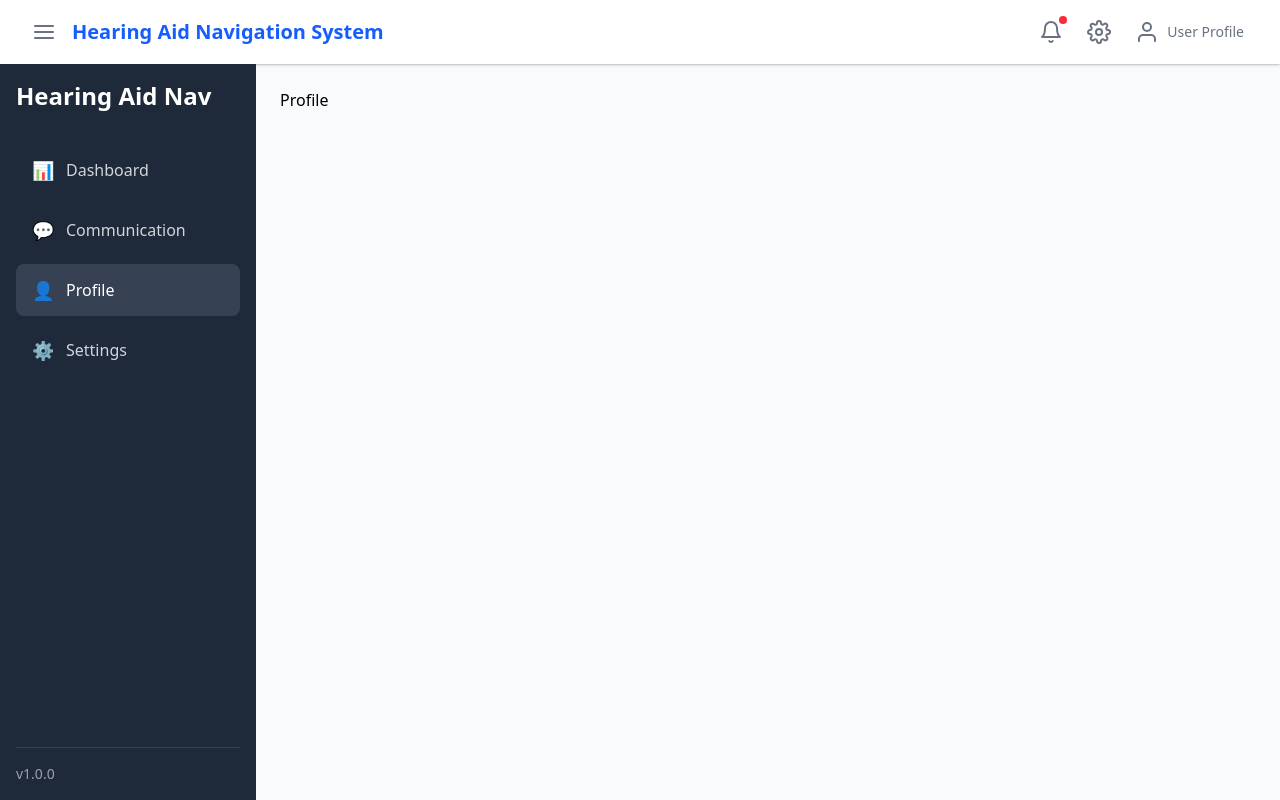
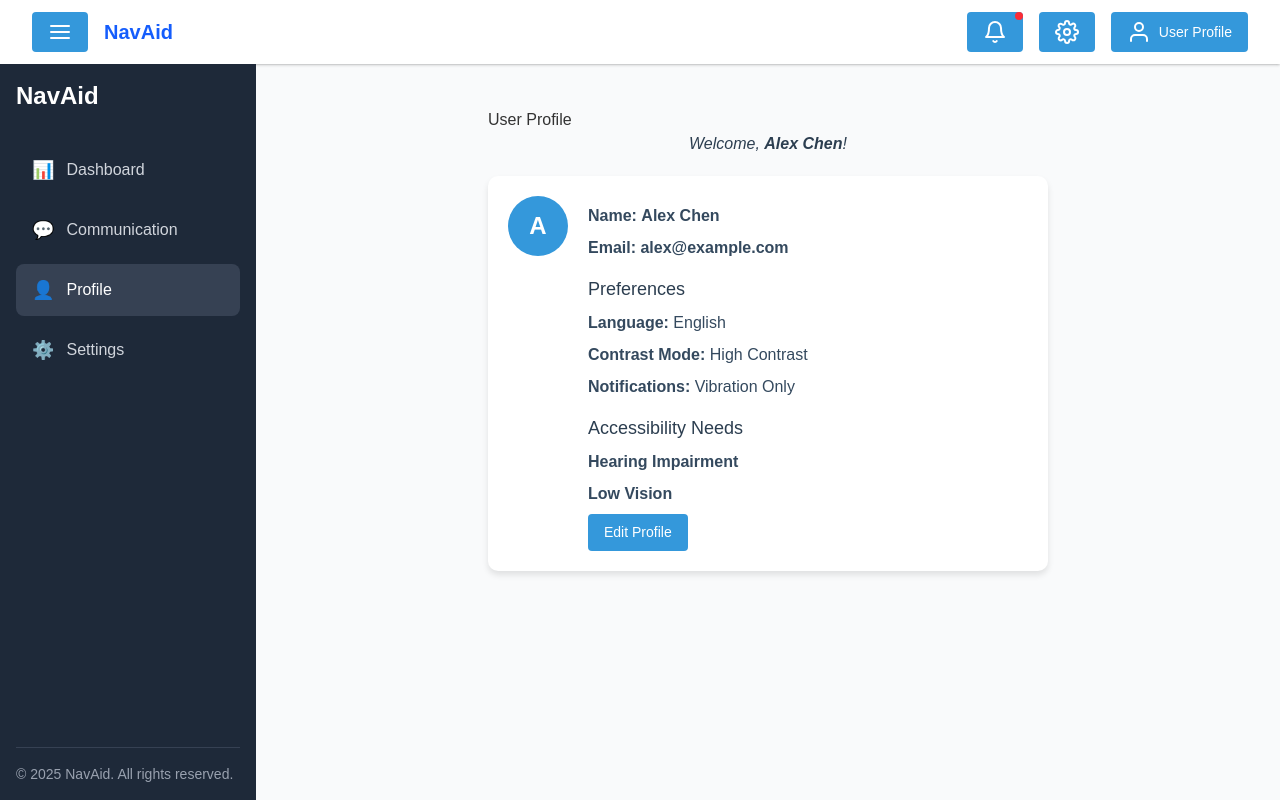
Before and after one commit to SaiTejaSalvaji/HearingAidNavigation, a React (Vite) app: page /profile in a window 1280 px wide. Built offline with nearby package versions, Linux system fonts and the light colour scheme.

Commit message:
added settings and profile

```diff
--- a/src/components/Header.jsx
+++ b/src/components/Header.jsx
@@ -24,7 +24,7 @@ export default function Header({ onMenuToggle }) {
               className="text-xl font-bold text-blue-600"
               whileHover={{ scale: 1.02 }}
             >
-              Hearing Aid Navigation System
+              NavAid
             </motion.div>
           </div>
 
--- a/src/components/Sidebar.jsx
+++ b/src/components/Sidebar.jsx
@@ -11,7 +11,7 @@ export default function Sidebar() {
         animate={{ opacity: 1 }}
         transition={{ delay: 0.2 }}
       >
-        <h1 className="text-2xl font-bold">Hearing Aid Nav</h1>
+        <h1 className="text-2xl font-bold">NavAid</h1>
       </motion.div>
 
       {/* Navigation Links */}
@@ -50,7 +50,7 @@ export default function Sidebar() {
       {/* Bottom Area */}
       <div className="mt-auto pt-4 border-t border-gray-700">
         <div className="text-gray-400 text-sm">
-          v1.0.0
+          <p>© 2025 NavAid. All rights reserved.</p>
         </div>
       </div>
     </div>
--- /dev/null
+++ b/src/pages/Profile.css
@@ -0,0 +1,107 @@
+/* Base Styles */
+.user-profile {
+  max-width: 600px;
+  margin: 0 auto;
+  padding: 20px;
+  font-family: 'Arial', sans-serif;
+}
+
+h2 {
+  color: #2c3e50;
+  text-align: center;
+  margin-bottom: 20px;
+}
+
+/* Profile Card */
+.profile-card {
+  background: #fff;
+  border-radius: 10px;
+  box-shadow: 0 4px 6px rgba(0, 0, 0, 0.1);
+  padding: 20px;
+  display: flex;
+  gap: 20px;
+}
+
+.avatar {
+  width: 60px;
+  height: 60px;
+  background: #3498db;
+  color: white;
+  border-radius: 50%;
+  display: flex;
+  align-items: center;
+  justify-content: center;
+  font-size: 24px;
+  font-weight: bold;
+  flex-shrink: 0;
+}
+
+.profile-info {
+  flex-grow: 1;
+}
+
+.profile-info p, .profile-info li {
+  margin: 8px 0;
+  color: #34495e;
+}
+
+.profile-info h3 {
+  margin-top: 16px;
+  color: #2c3e50;
+  font-size: 18px;
+}
+
+/* Edit Form */
+.edit-form {
+  flex-grow: 1;
+  display: flex;
+  flex-direction: column;
+  gap: 12px;
+}
+
+.edit-form label {
+  display: flex;
+  flex-direction: column;
+  gap: 4px;
+  color: #34495e;
+}
+
+.edit-form input, .edit-form select {
+  padding: 8px;
+  border: 1px solid #bdc3c7;
+  border-radius: 4px;
+  font-size: 14px;
+}
+
+.form-actions {
+  display: flex;
+  gap: 10px;
+  margin-top: 10px;
+}
+
+/* Buttons */
+button {
+  background: #3498db;
+  color: white;
+  border: none;
+  padding: 8px 16px;
+  border-radius: 4px;
+  cursor: pointer;
+  font-size: 14px;
+  transition: background 0.3s;
+}
+
+button:hover {
+  background: #2980b9;
+}
+
+/* Accessibility Tweaks */
+.high-contrast .user-profile {
+  background: #000;
+  color: #fff;
+}
+
+.high-contrast .profile-card {
+  background: #111;
+  border: 2px solid yellow;
+}
--- a/src/pages/Profile.jsx
+++ b/src/pages/Profile.jsx
@@ -1,9 +1,93 @@
-import React from 'react'
+import React, { useState } from 'react';
+import './Profile.css';
 
-function Profile() {
+const Profile = () => {
+  // Mock user data
+  const [user, setUser] = useState({
+    name: "Alex Chen",
+    email: "alex@example.com",
+    preferences: {
+      language: "English",
+      contrastMode: "High Contrast",
+      notificationSound: "Vibration Only",
+    },
+    accessibilityNeeds: ["Hearing Impairment", "Low Vision"],
+  });
+
+  // Edit mode toggle
+  const [isEditing, setIsEditing] = useState(false);
+
   return (
-    <div>Profile</div>
-  )
-}
+    <div className="user-profile">
+      <h1>User Profile</h1>
+      <h2><em>Welcome, <strong>{user.name}</strong>!</em></h2>
 
-export default Profile
+      {/* Profile Card */}
+      <div className="profile-card">
+        <div className="avatar">A</div>
+
+        {!isEditing ? (
+          // Display Mode
+          <div className="profile-info">
+            <p><strong>Name:</strong> <strong>{user.name}</strong></p>
+            <p><strong>Email:</strong> <strong>{user.email}</strong></p>
+            <h3>Preferences</h3>
+            <ul>
+              <li><strong>Language:</strong> {user.preferences.language}</li>
+              <li><strong>Contrast Mode:</strong> {user.preferences.contrastMode}</li>
+              <li><strong>Notifications:</strong> {user.preferences.notificationSound}</li>
+            </ul>
+            <h3>Accessibility Needs</h3>
+            <ul>
+              {user.accessibilityNeeds.map((need, index) => (
+                <li key={index}><strong>{need}</strong></li>
+              ))}
+            </ul>
+            <button onClick={() => setIsEditing(true)}>Edit Profile</button>
+          </div>
+        ) : (
+          // Edit Mode
+          <form className="edit-form">
+            <label>
+              <strong>Name:</strong>
+              <input
+                type="text"
+                value={user.name}
+                onChange={(e) => setUser({...user, name: e.target.value})}
+              />
+            </label>
+
+            <label>
+              <strong>Email:</strong>
+              <input
+                type="email"
+                value={user.email}
+                onChange={(e) => setUser({...user, email: e.target.value})}
+              />
+            </label>
+
+            <h3>Preferences</h3>
+            <label>
+              <strong>Language:</strong>
+              <select
+                value={user.preferences.language}
+                onChange={(e) => setUser({...user, preferences: {...user.preferences, language: e.target.value}})}
+              >
+                <option>English</option>
+                <option>Spanish</option>
+                <option>ASL</option>
+              </select>
+            </label>
+
+            <div className="form-actions">
+              <button type="button" onClick={() => setIsEditing(false)}>Save</button>
+              <button type="button" onClick={() => setIsEditing(false)}>Cancel</button>
+            </div>
+          </form>
+        )}
+      </div>
+    </div>
+  );
+};
+
+export default Profile;
--- /dev/null
+++ b/src/pages/Settings.css
@@ -0,0 +1,86 @@
+/* Global Styles for Settings */
+body {
+  font-family: Arial, sans-serif;
+  margin: 0;
+  padding: 0;
+  background-color: #f4f4f9;
+  color: #333;
+}
+
+h2, h3 {
+  color: #1a73e8;
+}
+
+.settings-container {
+  max-width: 600px;
+  margin: 40px auto;
+  padding: 20px;
+  background: #ffffff;
+  border-radius: 8px;
+  box-shadow: 0 4px 10px rgba(0, 0, 0, 0.1);
+}
+
+.settings-section {
+  margin-bottom: 20px;
+}
+
+.settings-section h3 {
+  margin-bottom: 10px;
+  font-size: 1.2rem;
+  border-bottom: 1px solid #ddd;
+  padding-bottom: 5px;
+}
+
+label {
+  display: flex;
+  align-items: center;
+  font-size: 1rem;
+  margin-bottom: 10px;
+  cursor: pointer;
+}
+
+input[type="checkbox"],
+input[type="radio"] {
+  margin-right: 10px;
+  transform: scale(1.2);
+}
+
+input[type="radio"]:checked,
+input[type="checkbox"]:checked {
+  accent-color: #1a73e8;
+}
+
+button.save-button {
+  background: #1a73e8;
+  color: white;
+  border: none;
+  padding: 10px 20px;
+  border-radius: 5px;
+  font-size: 1rem;
+  cursor: pointer;
+  transition: background 0.3s ease;
+}
+
+button.save-button:hover {
+  background: #135cb3;
+}
+
+@media (max-width: 768px) {
+  .settings-container {
+    margin: 20px;
+    padding: 15px;
+  }
+
+  h2 {
+    font-size: 1.5rem;
+  }
+
+  h3 {
+    font-size: 1.1rem;
+  }
+
+  button.save-button {
+    width: 100%;
+    font-size: 1rem;
+  }
+}
--- a/src/pages/Settings.jsx
+++ b/src/pages/Settings.jsx
@@ -1,9 +1,93 @@
-import React from 'react'
+import '../pages/Settings.css';
+import React, { useState } from "react";
 
-function Settings() {
+const Settings = () => {
+  const [notifications, setNotifications] = useState({
+    serviceUpdates: true,
+    delayAlerts: true,
+    promotionalMessages: false,
+  });
+  const [theme, setTheme] = useState("light");
+
+  const handleNotificationChange = (e) => {
+    const { name, checked } = e.target;
+    setNotifications({ ...notifications, [name]: checked });
+  };
+
+  const handleThemeChange = (e) => {
+    setTheme(e.target.value);
+  };
+
+  const saveSettings = () => {
+    // Here you can add logic to save settings to localStorage, or send to an API
+    console.log("Settings saved:", { notifications, theme });
+    alert("Settings saved successfully!");
+  };
+
   return (
-    <div>Settings</div>
-  )
-}
+    <div className="settings-container">
+      <h2>Settings</h2>
 
-export default Settings
+      <div className="settings-section">
+        <h3>Notifications</h3>
+        <label>
+          <input
+            type="checkbox"
+            name="serviceUpdates"
+            checked={notifications.serviceUpdates}
+            onChange={handleNotificationChange}
+          />
+          Real-Time Service Updates
+        </label>
+        <label>
+          <input
+            type="checkbox"
+            name="delayAlerts"
+            checked={notifications.delayAlerts}
+            onChange={handleNotificationChange}
+          />
+          Delay Alerts
+        </label>
+        <label>
+          <input
+            type="checkbox"
+            name="promotionalMessages"
+            checked={notifications.promotionalMessages}
+            onChange={handleNotificationChange}
+          />
+          Promotional Messages
+        </label>
+      </div>
+
+      <div className="settings-section">
+        <h3>Theme</h3>
+        <label>
+          <input
+            type="radio"
+            name="theme"
+            value="light"
+            checked={theme === "light"}
+            onChange={handleThemeChange}
+          />
+          Light
+        </label>
+        <label>
+          <input
+            type="radio"
+            name="theme"
+            value="dark"
+            checked={theme === "dark"}
+            onChange={handleThemeChange}
+          />
+          Dark
+        </label>
+      </div>
+
+      <button onClick={saveSettings} className="save-button">
+        Save Settings
+      </button>
+    </div>
+  );
+};
+
+export default Settings;
```
